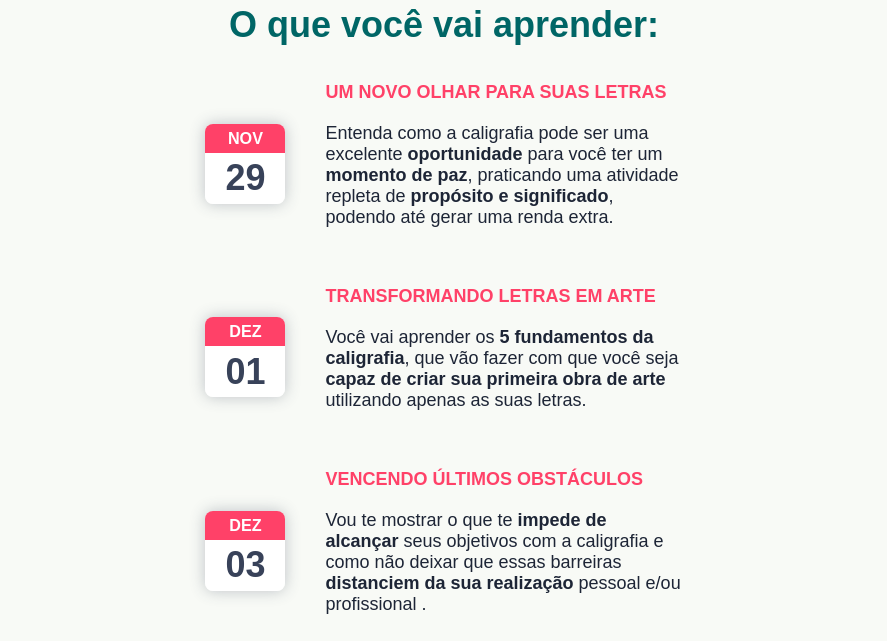
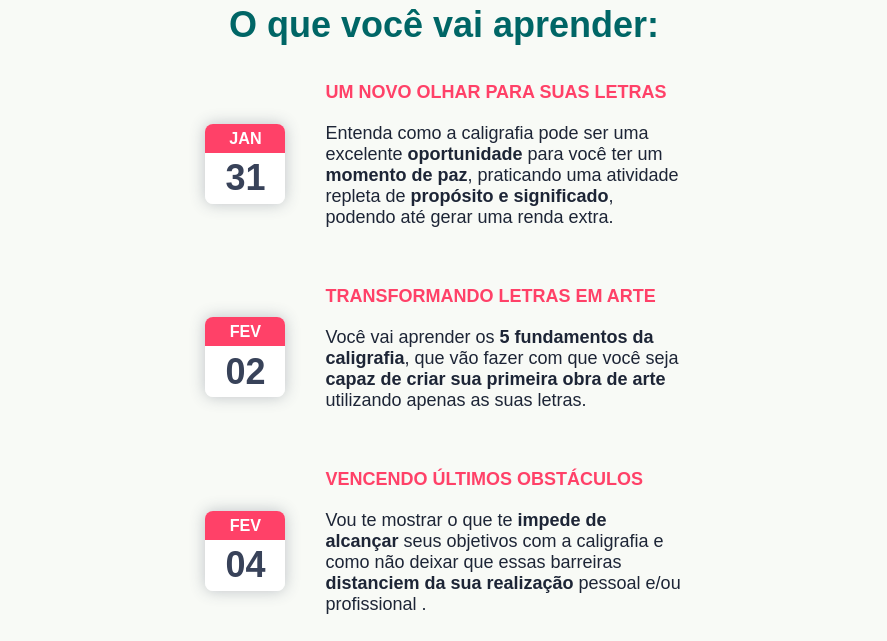
Before and after one commit to scodeler/semana-caligrafia, a Next.js app: page /inscricao/tg in a window 1280 px wide. Shown: the part 2360-3001 px from the top of the page, without its empty margins (196-1083 px from the left). Built offline with nearby package versions, Linux system fonts and the light colour scheme; a web font is replaced by a local one.

Commit message:
fix: correct calendar

```diff
--- a/templates/semana/parts/Subjects.jsx
+++ b/templates/semana/parts/Subjects.jsx
@@ -7,8 +7,8 @@ const Subjects = () => {
           <ul className='subjects-list'>
             <li className='subjects-item subject'>
               <div className='subject-calendar'>
-                <div className='subject-month'>Nov</div>
-                <div className='subject-day'>29</div>
+                <div className='subject-month'>JAN</div>
+                <div className='subject-day'>31</div>
               </div>
               <div className='subject-content'>
                 <h3 className='subject-title'>
@@ -27,8 +27,8 @@ const Subjects = () => {
             </li>
             <li className='subjects-item subject'>
               <div className='subject-calendar'>
-                <div className='subject-month'>Dez</div>
-                <div className='subject-day'>01</div>
+                <div className='subject-month'>fev</div>
+                <div className='subject-day'>02</div>
               </div>
               <div className='subject-content'>
                 <h3 className='subject-title'>Transformando letras em arte</h3>
@@ -45,8 +45,8 @@ const Subjects = () => {
             </li>
             <li className='subjects-item subject'>
               <div className='subject-calendar'>
-                <div className='subject-month'>Dez</div>
-                <div className='subject-day'>03</div>
+                <div className='subject-month'>Fev</div>
+                <div className='subject-day'>04</div>
               </div>
               <div className='subject-content'>
                 <h3 className='subject-title'>Vencendo últimos obstáculos</h3>
```
